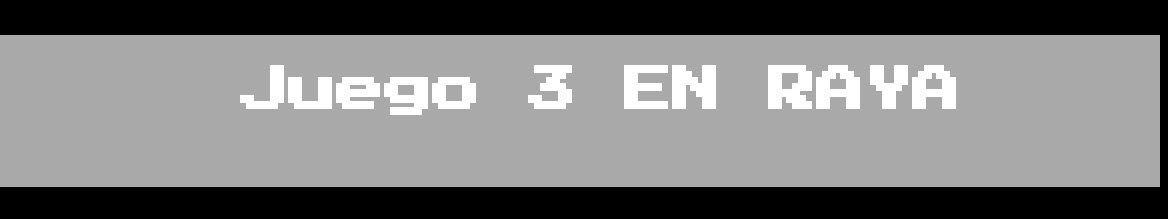
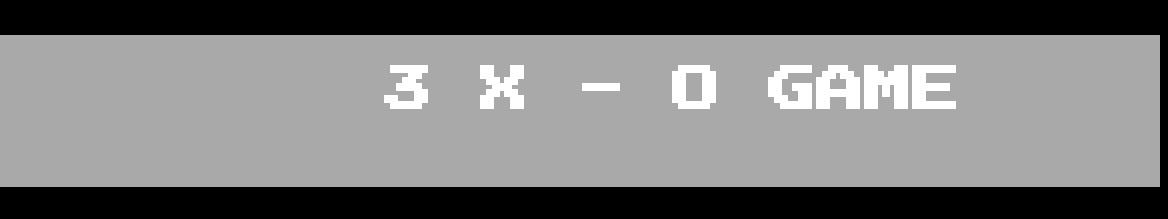
Before and after one commit to Riusaky68606/3-en-Raya, a plain HTML site: page index.html in a window 1280 px wide. Shown: the top 219 px of the page, 112-1280 px from the left. Drawn offline with Linux system fonts and the light colour scheme.

Commit message:
modificación por estudiante_marcos: GAME

```diff
--- a/index.html
+++ b/index.html
@@ -18,7 +18,7 @@
 		<img class="player" src="img/player1.jpg" height="100px">
 
 <!-- <<<<<<< HEAD -->
-		<h1>Juego 3 EN RAYA </h1>
+		<h1> 3 X - O GAME </h1>
 		<!-- <h1>Tres en raya - Grupo5</h1> -->
 <!-- >>>>>>> bd76b251346117720b8106ae3827b777b32c1ea9 -->
 	</div>
```
